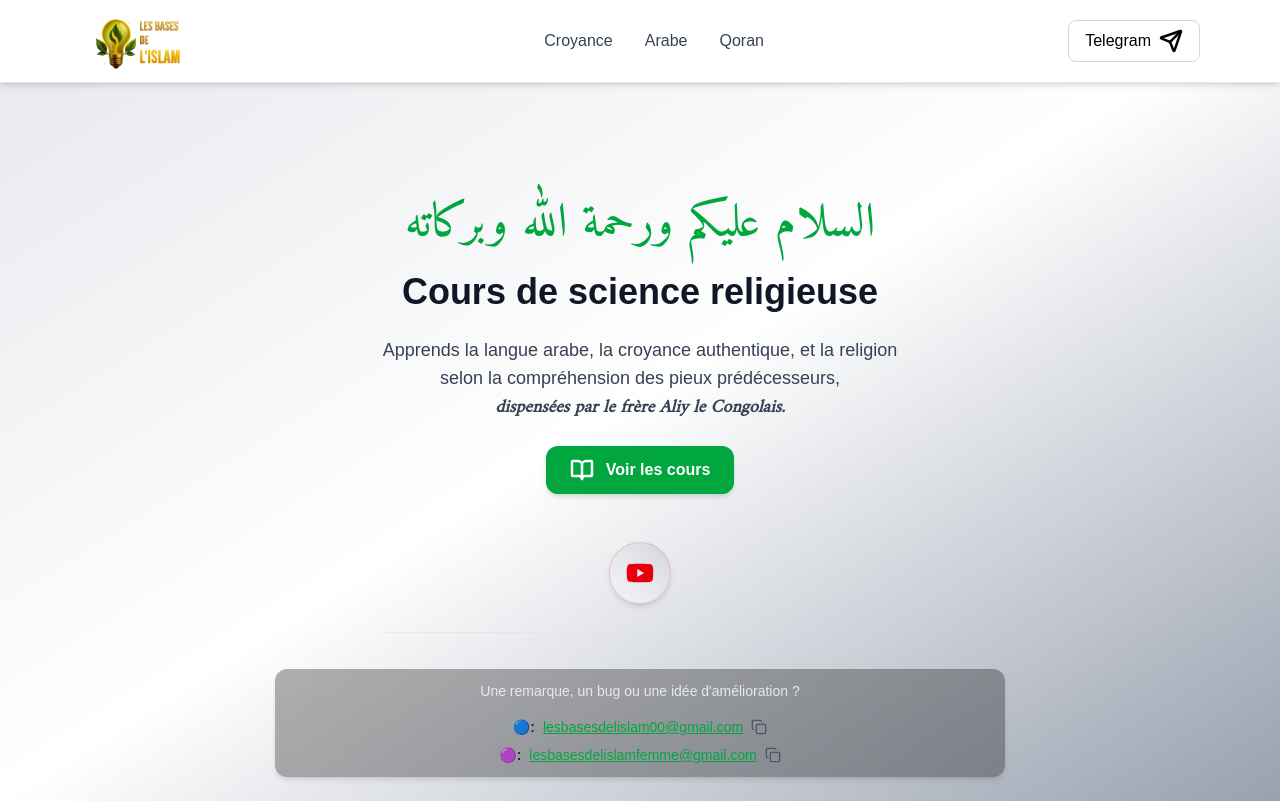
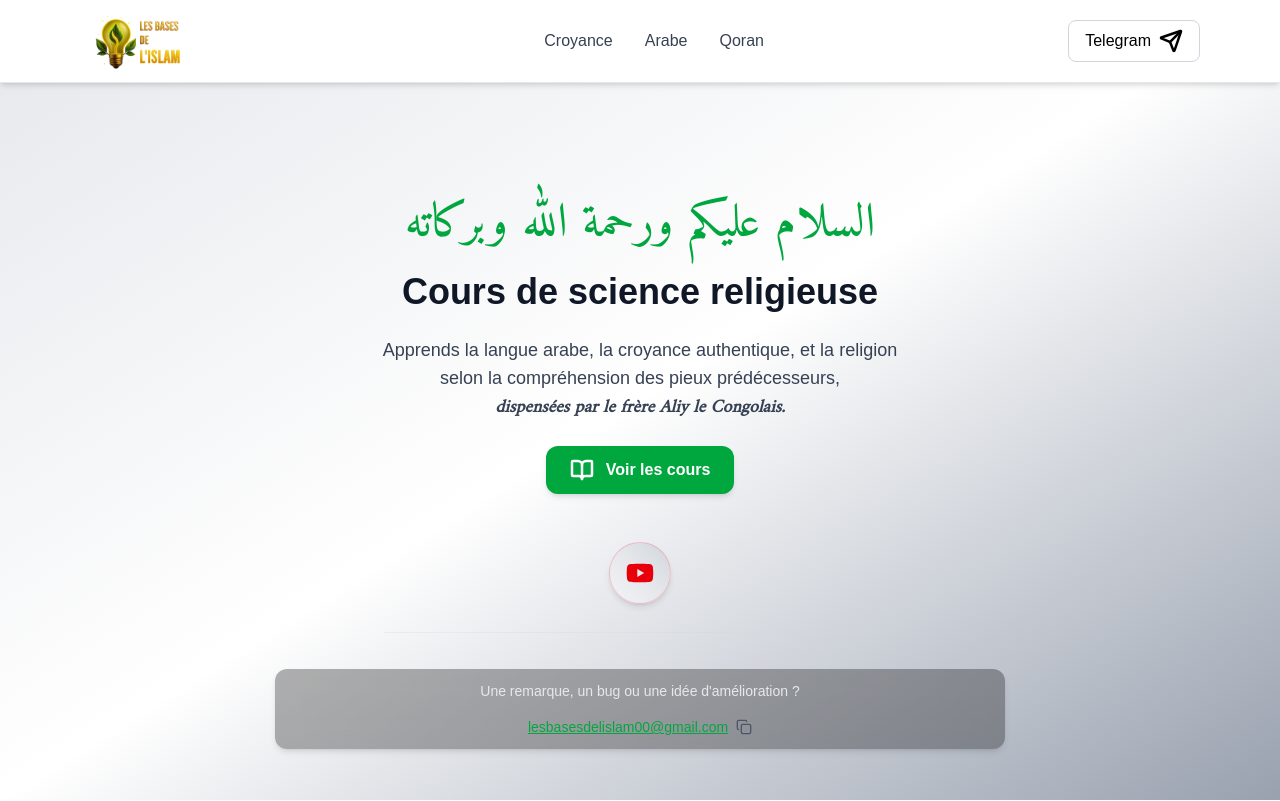
Before and after one commit to Abdelhadi-coder/Les_Bases_De_Islam, a React (Vite) app: page / in a window 1280 px wide. Built offline with nearby package versions, Linux system fonts and the light colour scheme; a web font is replaced by a local one.

Commit message:
ADD : removed the sexe section for mails now there is only one mail

```diff
--- a/src/components/Footer.jsx
+++ b/src/components/Footer.jsx
@@ -2,8 +2,8 @@ import { Copy } from 'lucide-react';
 
 function Footer({ onCopy }) {
   const emails = [
-    { label: "🔵", email: "lesbasesdelislam00@gmail.com" },
-    { label: "🟣", email: "lesbasesdelislamfemme@gmail.com" },
+    { email: "lesbasesdelislam00@gmail.com" },
+    // { label: "🟣", email: "lesbasesdelislamfemme@gmail.com" },
   ];
 
   const handleCopy = (email) => {
@@ -15,13 +15,13 @@ function Footer({ onCopy }) {
     <footer className="w-full px-4 text-center text-sm text-gray-200 dark:text-gray-200 py-6">
       <div className="w-full sm:w-[80%] md:w-[60%] flex flex-col items-center gap-2 p-3 rounded-xl bg-black/30 backdrop-blur-md shadow-md transition-all duration-300 hover:shadow-lg hover:scale-[1.01] mx-auto">
         <p className="mb-2 font-medium">Une remarque, un bug ou une idée d'amélioration ?</p>
-        {emails.map(({ label, email }, i) => (
+        {emails.map(({ email }, i) => (
           <div
             key={i}
             className="flex items-center gap-2 cursor-pointer group"
             onClick={() => handleCopy(email)}
           >
-            <span className="text-gray-800 dark:text-white font-semibold">{label}:</span>
+            {/* <span className="text-gray-800 dark:text-white font-semibold">{label}:</span> */}
             <span className="text-green-600 dark:text-green-400 font-medium underline">{email}</span>
             <Copy size={16} className="text-gray-600 dark:text-gray-300 group-hover:text-green-500 transition-colors" />
           </div>
```
